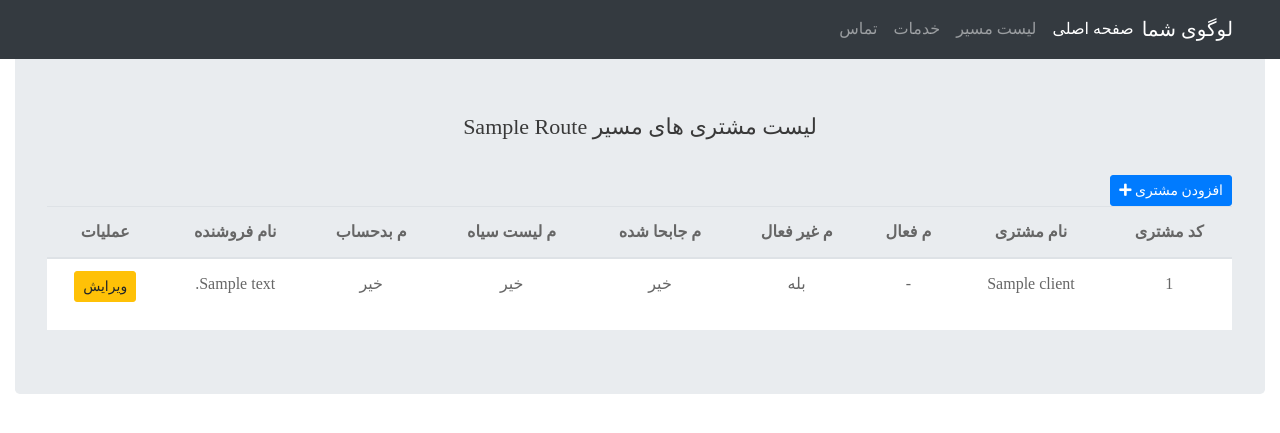
After one commit to DjangoRepoMngr/SouthStar, a Django app: template templates/client_route_list.html in a window 1280 px wide. The commit adds this page. Shown: the top 433 px of the page. Run offline with Django 5.2, Linux system fonts and the light colour scheme; the template is opened without the code that fills it: most values are stand-ins (such as "Sample title", 1, 10 or a date in 2020); parts of the project's set-up code (start-up, migrations or seed data) failed here and were passed over; some libraries are stand-ins or nearby versions; some web fonts are replaced.

Commit message:
created client list

```diff
--- a/client/models.py
+++ b/client/models.py
@@ -19,7 +19,7 @@ class CustomUser(User):
 class route(GeneralModel):
 
     name = models.CharField(max_length=200, verbose_name='نام مسیر')
-    code = models.IntegerField('کد مسیر ',)
+    code = models.IntegerField('کد مسیر ',unique= True)
     visitor = models.ForeignKey( CustomUser ,on_delete=models.PROTECT, null=True, verbose_name='فروشنده')
 
     class Meta:
--- a/client/urls.py
+++ b/client/urls.py
@@ -18,6 +18,7 @@ urlpatterns = [
 
     #client
     path('client_creator/', views.client_creator, name='client_creator'),
-
+    path('client_route/<int:id>', views.client_route_list, name='client_route'),
+    path('client_edit/<int:id>', views.client_edit, name='client_edit'),
 
 ]
--- /dev/null
+++ b/templates/client_route_list.html
@@ -0,0 +1,78 @@
+
+{% extends '_layout.html' %}
+{% load static %}
+
+<!-- JS BLOCK -->
+{% block jsBlock %}
+{% endblock %}
+<!-- CSS BLOCK -->
+{% block cssBlock %}
+{% endblock %}
+
+{% block pageContent %}
+<h3 class="title-5 m-b-35">لیست مشتری های مسیر {{ route.name }}</h3>
+<div class="table-responsive">
+  <div class="table-toolbar mb-3">
+    <a href="{% url 'client:client_creator' %}" class="btn btn-primary btn-sm float-right">افزودن مشتری <span class="fa fa-plus"></span></a>
+  </div>
+    <table class="table table-striped">
+      <thead>
+        <tr>
+          <th scope="col">کد مشتری</th>
+          <th scope="col">نام مشتری</th>
+          <th scope="col"> م فعال</th>
+          <th scope="col"> م غیر فعال</th>
+          <th scope="col">م جابحا شده</th>
+          <th scope="col">م لیست سیاه</th>
+          <th scope="col">م بدحساب</th>
+          <th scope="col">نام فروشنده</th>
+          <th scope="col">عملیات</th>
+        </tr>
+      </thead>
+      <tbody>
+
+          {% for client in clients %}
+              <tr>
+                <td>{{ client.id }}</td>
+                <td> {{ client.name }} </td>
+
+                {% if client.client_status == 1 %}
+                  <td>بله</td>
+                  <td>-</td>
+                {% else %}
+                  <td>-</td>
+                  <td>بله</td>
+                {% endif %}
+
+                {% if client.is_changed_location %}
+                  <td>بله</td>
+                {% else %}
+                  <td>خیر</td>
+                {% endif %}
+
+                {% if client.is_black_list %}
+                  <td>بله</td>
+                {% else %}
+                  <td>خیر</td>
+                {% endif %}
+
+                {% if client.is_dishonest %}
+                  <td>بله</td>
+                {% else %}
+                  <td>خیر</td>
+                {% endif %}
+
+                <td>{{client.route.visitor }}</td>
+                <td>
+                  <div class="table-toolbar mb-3">
+                    <a href="{% url 'client:client_edit' id=client.id %}" class="btn btn-warning btn-sm">ویرایش</a>
+                  </div>
+                </td>
+              </tr>
+          {% endfor %}
+
+      </tbody>
+    </table>
+  </div>
+
+{% endblock %}
--- a/templates/route_list.html
+++ b/templates/route_list.html
@@ -44,6 +44,8 @@
                 <td>
                   <div class="table-toolbar mb-3">
                     <a href="/route_edit/{{ item.id }}" class="btn btn-warning btn-sm">ویرایش</a>
+                    <a href="/client_route/{{ item.id }}" class="btn btn-primary btn-sm"> لیست مشتری</a>
+
                   </div>
                 </td>
               </tr>
```
Also changed, not shown: client/views.py (+38 -1 lines).
